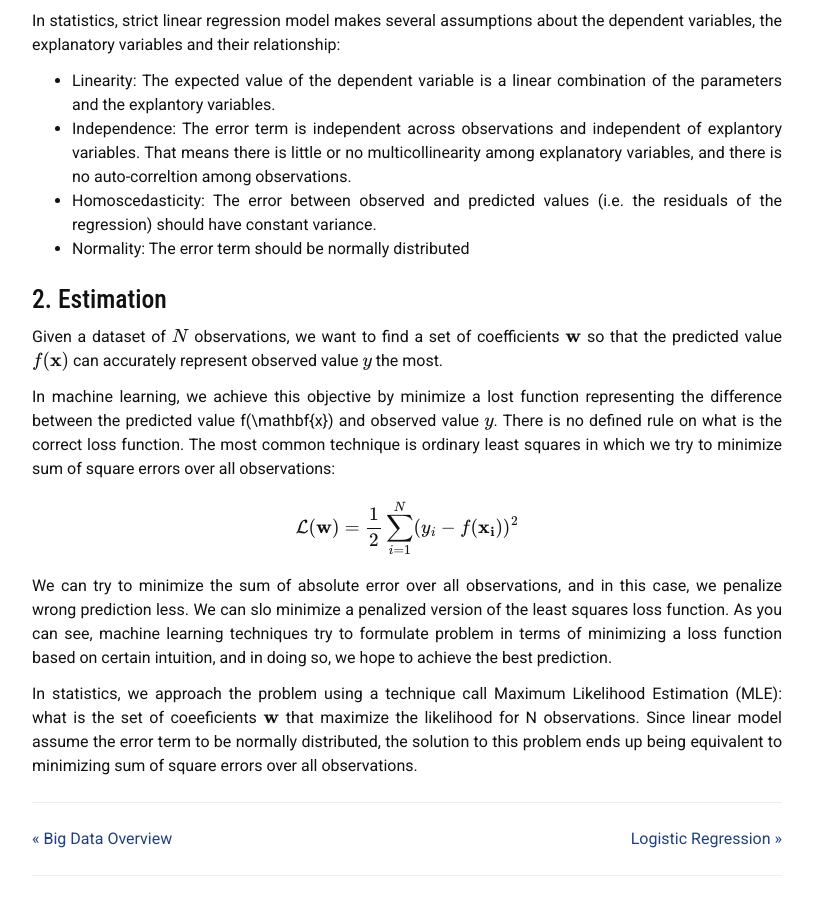
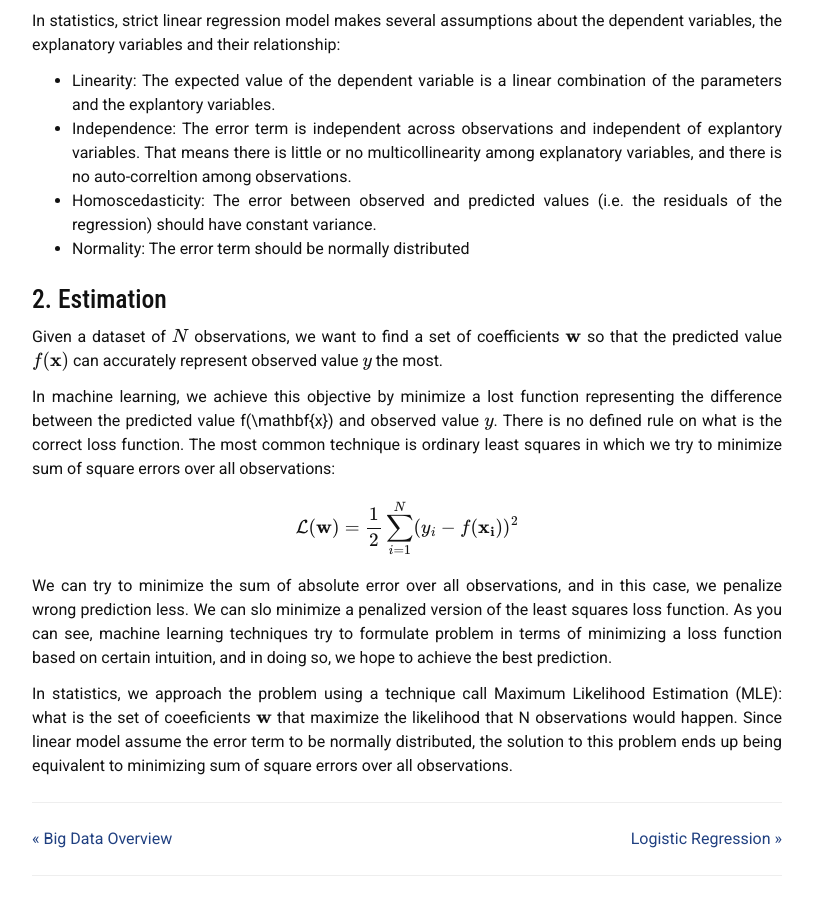
Before and after one commit to liambll/blog-archive, a Jekyll site: the page built from _posts/2017-06-29-linear-regression.markdown, in a window 1280 px wide and 900 px high, scrolled down 889 px. Shown: the whole window, without its empty margins (233-1046 px from the left). Built offline with Jekyll 4.4.1, drawn with Linux system fonts in a browser that asks for light colours; nearby versions of some CDN libraries; formulas are drawn with MathJax 3; comment, search, counter and statistics services are not loaded.

Commit message:
Update 2017-06-29-linear-regression.markdown

```diff
--- a/_posts/2017-06-29-linear-regression.markdown
+++ b/_posts/2017-06-29-linear-regression.markdown
@@ -45,4 +45,4 @@ In machine learning, we achieve this objective by minimize a lost function repre
 \\[ \mathcal{L}(\mathbf{w}) = \frac{1}{2}\sum_{i=1}^N (y\_i - f(\mathbf{x_i}))^2 \\]
 We can try to minimize the sum of absolute error over all observations, and in this case, we penalize wrong prediction less. We can slo minimize a penalized version of the least squares loss function. As you can see, machine learning techniques try to formulate problem in terms of minimizing a loss function based on certain intuition, and in doing so, we hope to achieve the best prediction.
 
-In statistics, we approach the problem using a technique call Maximum Likelihood Estimation (MLE): what is the set of coeeficients \\(\mathbf{w}\\) that maximize the likelihood for N observations. Since linear model assume the error term to be normally distributed, the solution to this problem ends up being equivalent to minimizing sum of square errors over all observations.
+In statistics, we approach the problem using a technique call Maximum Likelihood Estimation (MLE): what is the set of coeeficients \\(\mathbf{w}\\) that maximize the likelihood that N observations would happen. Since linear model assume the error term to be normally distributed, the solution to this problem ends up being equivalent to minimizing sum of square errors over all observations.
```
